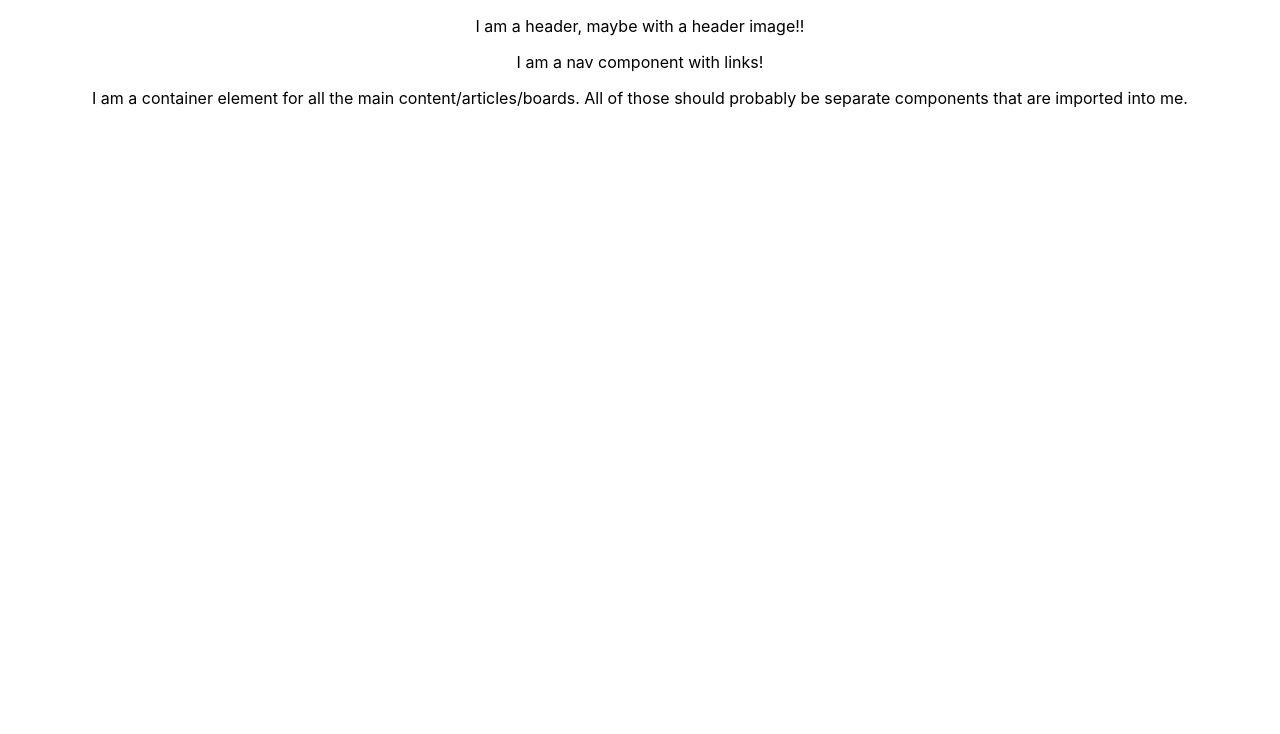
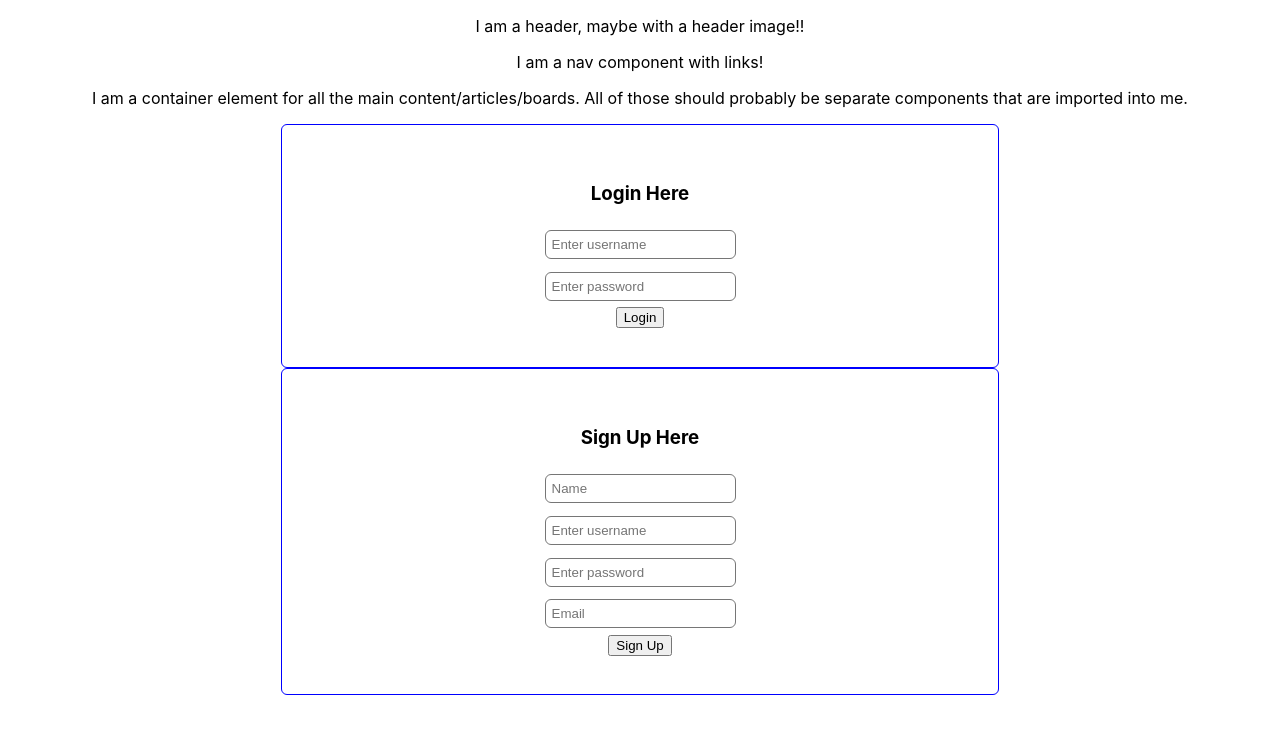
Before and after one commit to Build-Week-Pintereach-1/Front-end, a React (Create React App) app in the folder pintereach-fe/: page /SignUp in a window 1280 px wide. Shown: the top 734 px of the page. Built offline with nearby package versions, Linux system fonts and the light colour scheme.

Commit message:
Login and Signup forms done

```diff
--- a/pintereach-fe/package.json
+++ b/pintereach-fe/package.json
@@ -3,9 +3,11 @@
   "version": "0.1.0",
   "private": true,
   "dependencies": {
+    "axios": "^0.19.0",
     "react": "^16.9.0",
     "react-dom": "^16.9.0",
-    "react-scripts": "3.1.1"
+    "react-scripts": "3.1.1",
+    "styled-components": "^4.3.2"
   },
   "scripts": {
     "start": "react-scripts start",
--- a/pintereach-fe/src/App.js
+++ b/pintereach-fe/src/App.js
@@ -1,14 +1,19 @@
 import React from 'react';
 import './App.css';
 
+
 import Header from './components/Header';
 import MainContainer from './components/MainContainer'
+import LoginForm from "./components/Login";
+import SignUpForm from "./components/SignUp";
 
 function App() {
   return (
     <div className="App">
       <Header />
       <MainContainer />
+      <LoginForm />
+      <SignUpForm />
     </div>
   );
 }
--- /dev/null
+++ b/pintereach-fe/src/components/Login.js
@@ -0,0 +1,84 @@
+import React, { useState } from "react";
+import axios from "axios";
+import styled from 'styled-components';
+
+const StyledInput = styled.input`
+    padding: 6px;
+    border-width: 1px;
+    border-style: solid;
+    border-radius: 6px;
+    margin: 1%;
+`
+const StyledForm = styled.form`
+    width: 50%;
+    padding: 3%;
+    border: 1px solid blue;
+    border-radius: 6px;
+    margin: 0 auto;
+    display: flex;
+    flex-direction: column;
+    align-items: center;
+`
+const StyledButton = styled.button`
+
+`
+
+const LoginForm = (props) => {
+
+    const [creds, setCreds] = useState({
+        username: "",
+        password: "",
+    })
+
+    const handleChanges = e => {
+        e.preventDefault();
+        setCreds({
+            ...creds,
+            [e.target.name]: e.target.value
+        })
+        console.log("creds after handleChanges: ", creds)
+    }
+
+    //***check and update route to landing page
+    const routeToLandingPg = () => {
+        props.history.push("/")
+    }
+
+    //***Update API address ad
+    const handleSubmit = e => {
+        e.preventDefault();
+        console.log("Login un + pw: ", creds.username, creds.password)
+        // axios
+        //     .post("", creds)
+        //     .then(res => {
+        //         localStorage.setItem("token", res.data.payload)
+        //         routeToLandingPg()
+        //     })
+        //     .catch(err => console.log("Error logging in: ", err.response))
+    }
+
+    return (
+        <div className="login-form">
+            <StyledForm>
+                <h3>Login Here</h3>
+                <StyledInput
+                    type="text"
+                    name="username"
+                    placeholder="Enter username"
+                    value={creds.username}
+                    onChange={handleChanges}
+                />
+                <StyledInput
+                    type="text"
+                    name="password"
+                    placeholder="Enter password"
+                    value={creds.password}
+                    onChange={handleChanges}
+                />
+                <StyledButton onClick={handleSubmit} > Login </StyledButton>
+            </StyledForm>
+        </div>
+    )
+}
+
+export default LoginForm;
--- /dev/null
+++ b/pintereach-fe/src/components/SignUp.js
@@ -0,0 +1,98 @@
+import React, { useState } from "react";
+import axios from "axios";
+import styled from 'styled-components';
+
+const StyledInput = styled.input`
+    padding: 6px;
+    border-width: 1px;
+    border-style: solid;
+    border-radius: 6px;
+    margin: 1%;
+`
+const StyledForm = styled.form`
+    width: 50%;
+    padding: 3%;
+    border: 1px solid blue;
+    border-radius: 6px;
+    margin: 0 auto;
+    display: flex;
+    flex-direction: column;
+    align-items: center;
+`
+const StyledButton = styled.button`
+
+`
+
+const SignUpForm = (props) => {
+    const [creds, setCreds] = useState({
+        name: "",
+        username:"",
+        password: "",
+        email: "",
+    })
+
+    const handleChanges = e => {
+        e.preventDefault();
+        setCreds({
+            ...creds,
+            [e.target.name]: e.target.value
+        })
+        console.log("New user creds after handleChanges: ", creds)
+    }
+
+    //***check and update route to landing page
+    const routeToLandingPg = () => {
+        props.history.push("/")
+    }
+
+    const handleSubmit = e => {
+        e.preventDefault();
+        console.log("Signup info: ", creds.name, creds.username, creds.password, creds.email)
+        // axios
+        //     .post("", creds)
+        //     .then(res => {
+        //         localStorage.setItem("token", res.data.payload)
+        //         routeToLandingPg()
+        //     })
+        //     .catch(err => console.log("Error logging in: ", err.response))
+    }
+
+    return (
+        <div>
+            <StyledForm>
+                <h3>Sign Up Here</h3>
+                <StyledInput
+                    type="text"
+                    name="name"
+                    placeholder="Name"
+                    value={creds.name}
+                    onChange={handleChanges}
+                />
+                <StyledInput
+                    type="text"
+                    name="username"
+                    placeholder="Enter username"
+                    value={creds.username}
+                    onChange={handleChanges}
+                />
+                <StyledInput
+                    type="text"
+                    name="password"
+                    placeholder="Enter password"
+                    value={creds.password}
+                    onChange={handleChanges}
+                />
+                <StyledInput
+                    type="email"
+                    name="email"
+                    placeholder="Email"
+                    value={creds.email}
+                    onChange={handleChanges}
+                />
+                <StyledButton onClick={handleSubmit} > Sign Up </StyledButton>
+            </StyledForm>
+        </div>
+    )
+}
+
+export default SignUpForm;
```
Also changed, not shown: package.json (added, +8 -0 lines), pintereach-fe/src/utils/axiosWithAuth.js (added, +12 -0 lines), 2 other files (tests, documents, lock files or other folders).
